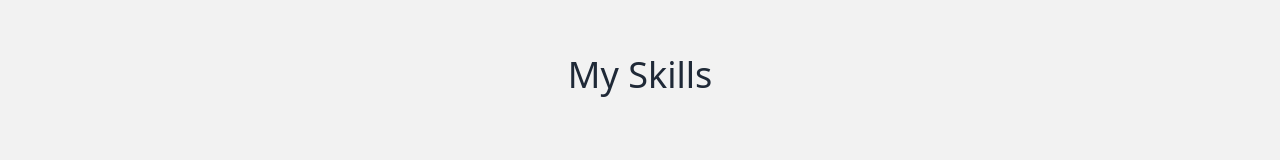
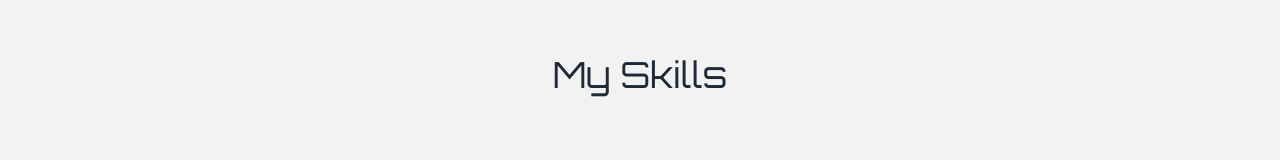
Before and after one commit to theutpal01/Portfolio, a React (Vite) app: page / in a window 1280 px wide. Shown: the part 1760-1920 px from the top of the page. Built offline with nearby package versions, Linux system fonts and the light colour scheme.

Commit message:
FIX: Background

```diff
--- a/src/components/Hero.jsx
+++ b/src/components/Hero.jsx
@@ -13,10 +13,11 @@ function Hero({ scrollTo }) {
 	return (
 		<div id="hero" className="hero bg-base-200 min-h-screen">
 			<div className="hero-content flex-col lg:flex-row-reverse">
-				<div className="w-full h-full">
+				{/* <div className="w-full h-full">
 					<Spline className="w-1/2 h-1/2" scene="https://prod.spline.design/QgRhL-qL1dOPbI6X/scene.splinecode"
 					/>
-				</div>
+				</div> */}
+				<Spline scene="https://prod.spline.design/x6cqrG0hlvvpH4KM/scene.splinecode" className="absolute -z-10 bg-base-200"/>
 				<div>
 					<h2 className="py-2 text-3xl font-bold font-display">Hi, Its me</h2>
 					<h1 className="py-2 text-6xl font-bold font-display">Utpal</h1>
--- a/src/components/Navbar.jsx
+++ b/src/components/Navbar.jsx
@@ -2,7 +2,6 @@ import React from "react";
 import { LuMenu, LuXSquare } from "react-icons/lu";
 
 export default function Navbar({ scrollTo }) {
-	const [isOpen, setIsOpen] = React.useState(false);
 	return (
 		<div className="drawer drawer-end">
 			<input id="drawerNav" type="checkbox" className="drawer-toggle" />
--- a/src/components/Skills.jsx
+++ b/src/components/Skills.jsx
@@ -4,8 +4,8 @@ import Skill from "./Skill";
 function Skills() {
 	return (
 		<div id="skills" className="min-h-screen w-full bg-base-200 flex flex-col justify-evenly items-center">
-			<h2 className="text-4xl">My Skills</h2>
-			<div className="flex flex-col gap-4 lg:flex-row justify-around w-4/5">
+			<h2 className="text-4xl font-display">My Skills</h2>
+			<div className="flex flex-col gap-4 md:flex-row justify-around w-4/5">
 				<div className="flex flex-col gap-4 lg:w-1/2">
 					<Skill name="HTML" rating={6} maxRating={10} />
 					<Skill name="CSS" rating={8} maxRating={10} />
```
